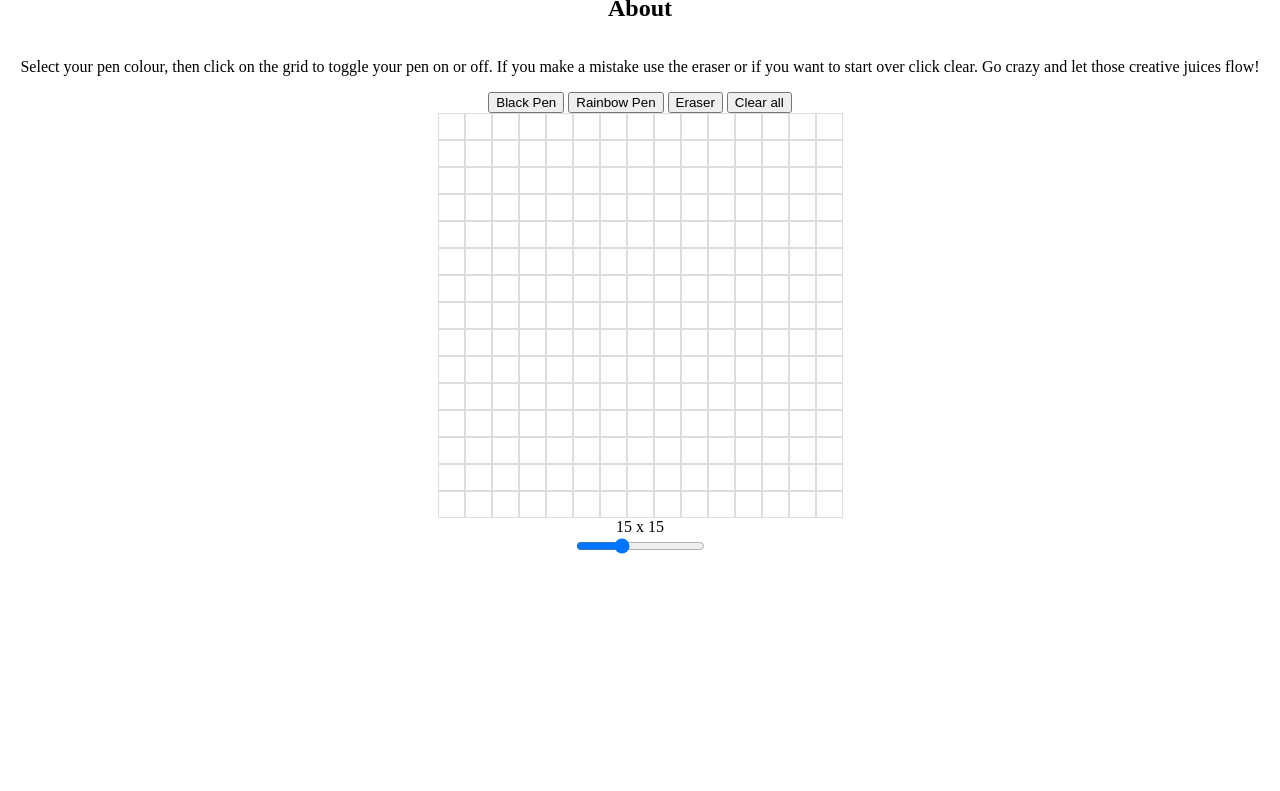
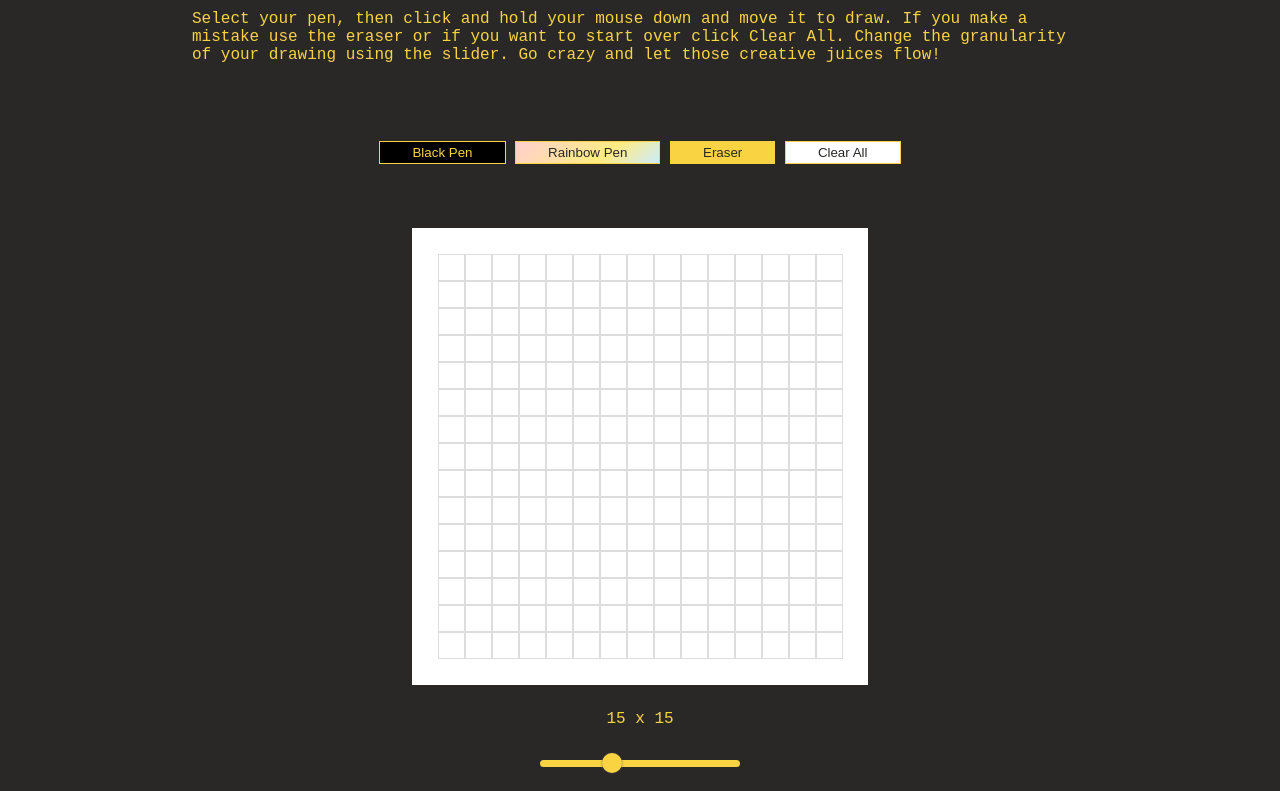
Before and after one commit to reubenfrith/odin-etch-a-sketch, a plain HTML site: page index.html in a window 1280 px wide. Shown: the part 105-896 px from the top of the page. Before the commit the page ends 800 px from the top, so only its background shows below. Drawn offline with Linux system fonts and the light colour scheme.

Commit message:
making everythin pretty

```diff
--- a/index.html
+++ b/index.html
@@ -15,18 +15,20 @@
 
     <h2>About</h2>
     <p>
-        Select your pen colour, then click on the grid to toggle your pen on or off. If you make a mistake use the eraser or if you want to start over click clear. Go crazy
+        Select your pen, then click and hold your mouse down and move it to draw.
+        If you make a mistake use the eraser or if you want to start over click Clear All.
+        Change the granularity of your drawing using the slider. Go crazy
         and let those creative juices flow!
     </p>
 
-    <div>
-        <button id="black_pen" class="pen">Black Pen</button>
+    <div class = "buttons">
+        <button id="black_pen" class="blackPen" >Black Pen</button>
 
-        <button id="rainbow_pen" class="pen">Rainbow Pen</button>
+        <button id="rainbow_pen" class="rainbowPen">Rainbow Pen</button>
 
         <button id="eraser" class="eraser">Eraser</button>
 
-        <button id="clear" class="clear">Clear all</button>
+        <button id="clear" class="clear">Clear All</button>
 
     </div>
 
@@ -36,7 +38,12 @@
 
     <div id="gridSize"></div>
 
+    <div class="slider">
     <input type="range" min="2" max="40" value="15" class="slider" id="dimensions">
+    </div>
+
+    <a href="https://github.com/learner1unknown/odin-etch-a-sketch" target="_blank"><img src="/octocat.png" class="octocat" alt="Github Repo"></a>
+    <div>Made by <a class='me' href='https://twitter.com/reubenfrith' target="_blank">Reuben Frith</a></div>
 
 </body>
 </html>
--- a/style.css
+++ b/style.css
@@ -3,4 +3,93 @@ body    {
     flex-direction: column;
     align-items: center;
     margin: 0px;
+    font-family: 'Courier New', Courier, monospace;
+    color: #F9D342;;
+    background-color: #292826;
 }
+
+#container {
+    background-color: white;
+    padding: 2%;
+}
+
+h1, h2 {
+    margin: 1%;
+}
+
+p {
+    margin: 0;
+    margin: 0 15% 1% 15%;
+}
+
+.buttons {
+    margin: 5%;
+}
+
+button {
+    padding: 0.2rem 2rem 0.2rem 2rem;
+    font-family: 'Proxima N W01 Bold', Arial, sans-serif;
+    color: #292826;
+    border: none;
+    border: 0.1rem #F9D342 solid;
+}
+
+.rainbowPen {
+    background-color: #cdedfd;
+    background-image: linear-gradient(319deg, #cdedfd 0%, #ffec82 37%, #ffcfd2 100%);
+}
+
+.blackPen {
+    background-color: black;
+    color: #F9D342;
+}
+
+.eraser , .clear {
+    background-color: #F9D342;
+    color: #292826;
+}
+
+.clear {
+    background-color: white;
+}
+
+#gridSize {
+    margin: 2%;
+}
+
+.slider{
+    margin-bottom: 2%;
+}
+
+input[type="range"] {
+    -webkit-appearance: none;
+
+
+    width: 200px;
+    height: 7px;
+    border-radius: 5px;
+    background-image: linear-gradient(#F9D342, #F9D342);
+    background-repeat: no-repeat;
+  }
+
+  input[type="range"]::-webkit-slider-thumb {
+    -webkit-appearance: none;
+    height: 20px;
+    width: 20px;
+    border-radius: 50%;
+    background: #F9D342;
+    cursor: ew-resize;
+    box-shadow: 0 0 2px 0 #555;
+    transition: background .3s ease-in-out;
+  }
+
+  .octocat {
+    width: 2rem;
+    height: 2rem;
+}
+
+.me {
+
+    color: #F9D342;
+    text-decoration: none;
+}
```
Also changed, not shown: octocat.png (added).
